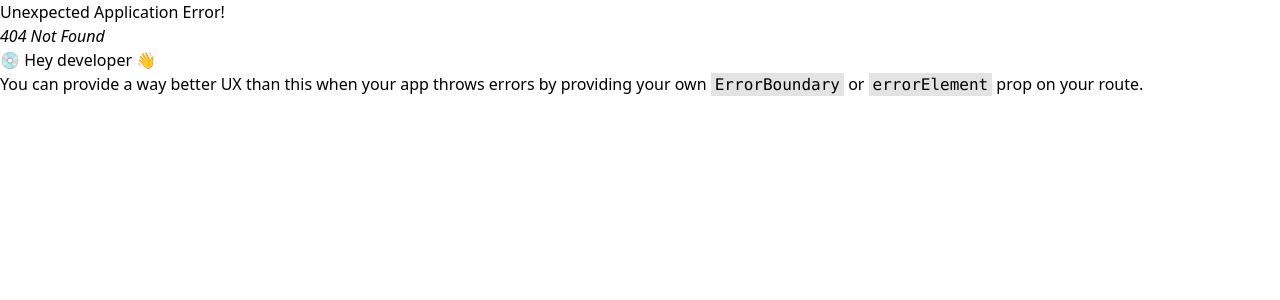
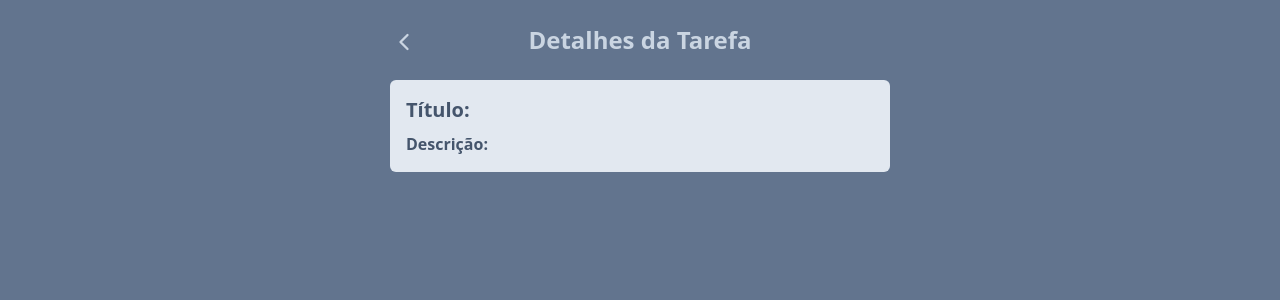
Before and after one commit to 7alexandree7/newtodolist-ts, a React (Vite) app: page /task in a window 1280 px wide. Before the commit this address had no page. Shown: the top 300 px of the page. Built offline with nearby package versions, Linux system fonts and the light colour scheme.

Commit message:
mudança na importação + nova funcionalidade de queryParams

```diff
--- a/package.json
+++ b/package.json
@@ -15,6 +15,7 @@
     "react": "^19.1.0",
     "react-dom": "^19.1.0",
     "react-router": "^7.6.3",
+    "react-router-dom": "^7.6.3",
     "tailwindcss": "^4.1.11",
     "uuid": "^11.1.0"
   },
--- a/src/Pages/TaskPage/TaskPage.tsx
+++ b/src/Pages/TaskPage/TaskPage.tsx
@@ -1,9 +1,30 @@
-
+import { ChevronLeftIcon } from "lucide-react"
+import { useSearchParams } from "react-router-dom"
+import { Link } from "react-router-dom"
 
 const TaskPage = () => {
+
+  const [searchParams] = useSearchParams()
+  console.log(searchParams)
+
+  const title: string | null = searchParams.get("title")
+  const description: string | null = searchParams.get("description")
+
   return (
-    <div>
-      taskpage
+    <div className="h-screen w-screen bg-slate-500 p-6 m-auto flex justify-center">
+      <div className="w-[500px] space-y-4">
+        <div className="flex w-full items-center justify-center position: relative mb-6">
+          <Link to="/"
+            className="absolute left-0 bottom-0 cursor-pointer text-slate-300">
+            <ChevronLeftIcon  height={28} width={28}/>
+          </Link>
+          <h1 className="text-2xl text-slate-300 font-bold text-center">Detalhes da Tarefa</h1>
+        </div>
+        <div className="bg-slate-200 p-4 rounded-md">
+          <h2 className="text-xl text-slate-600 font-bold">Título: {title}</h2>
+          <p className="text-slate-600  font-semibold mt-2">Descrição: {description}</p>
+        </div>
+      </div>
     </div>
   )
 }
--- a/src/components/taskList/TaskList.tsx
+++ b/src/components/taskList/TaskList.tsx
@@ -1,15 +1,25 @@
 //import React from 'react'
 import { ChevronRightIcon, TrashIcon } from 'lucide-react'
 import type TaskType from '../../interfaces/Tasks/Tasks'
+import { useNavigate } from 'react-router-dom'
 
 interface TasklistProps {
     tasks: TaskType[]
     onTaskClick: (taskId: string) => void
     onTaskDelete: (taskId: string ) => void
-
 }
 
+
 const TaskList = ({ tasks, onTaskClick, onTaskDelete }: TasklistProps) => {
+
+    const navigate = useNavigate()
+
+    const onSeeDetailsClick = (task: TaskType) =>  {
+        const query = new URLSearchParams()
+        query.set("title", task.title)
+        query.set("description", task.description)
+        navigate(`/task?${query.toString()}`)
+    }
 
     return (
         <ul className='bg-slate-200 p-6 rounded-md space-y-4 mt-4 shadow list-none'>
@@ -21,6 +31,7 @@ const TaskList = ({ tasks, onTaskClick, onTaskDelete }: TasklistProps) => {
                         {task.title}
                     </button>
                     <button
+                    onClick={() => onSeeDetailsClick(task)}
                         className='bg-slate-400 text-white  p-2 rounded-md cursor-pointer'>
                         <ChevronRightIcon />
                     </button>
```
Also changed, not shown: src/main.tsx (+4 -3 lines), 2 other files (tests, documents, lock files or other folders).
